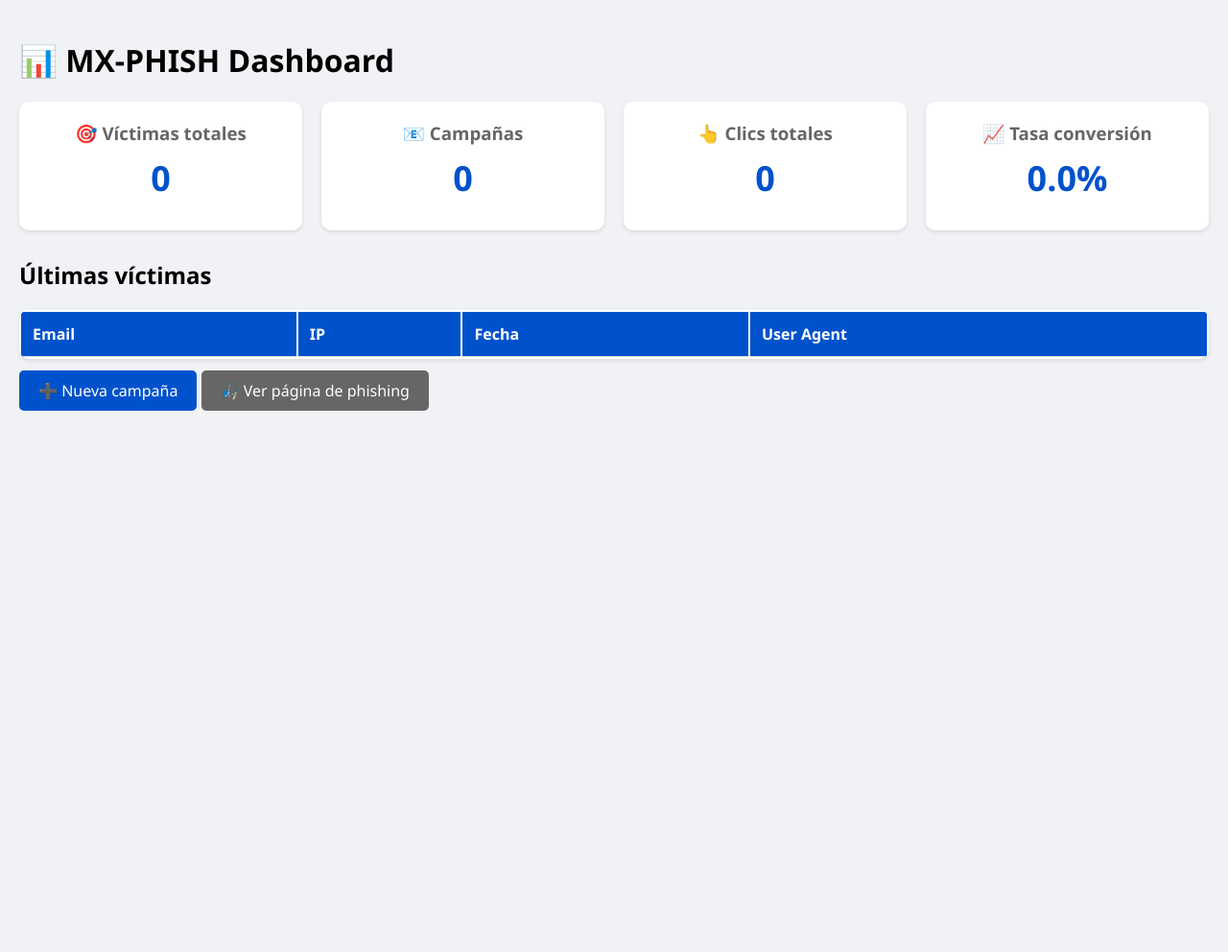
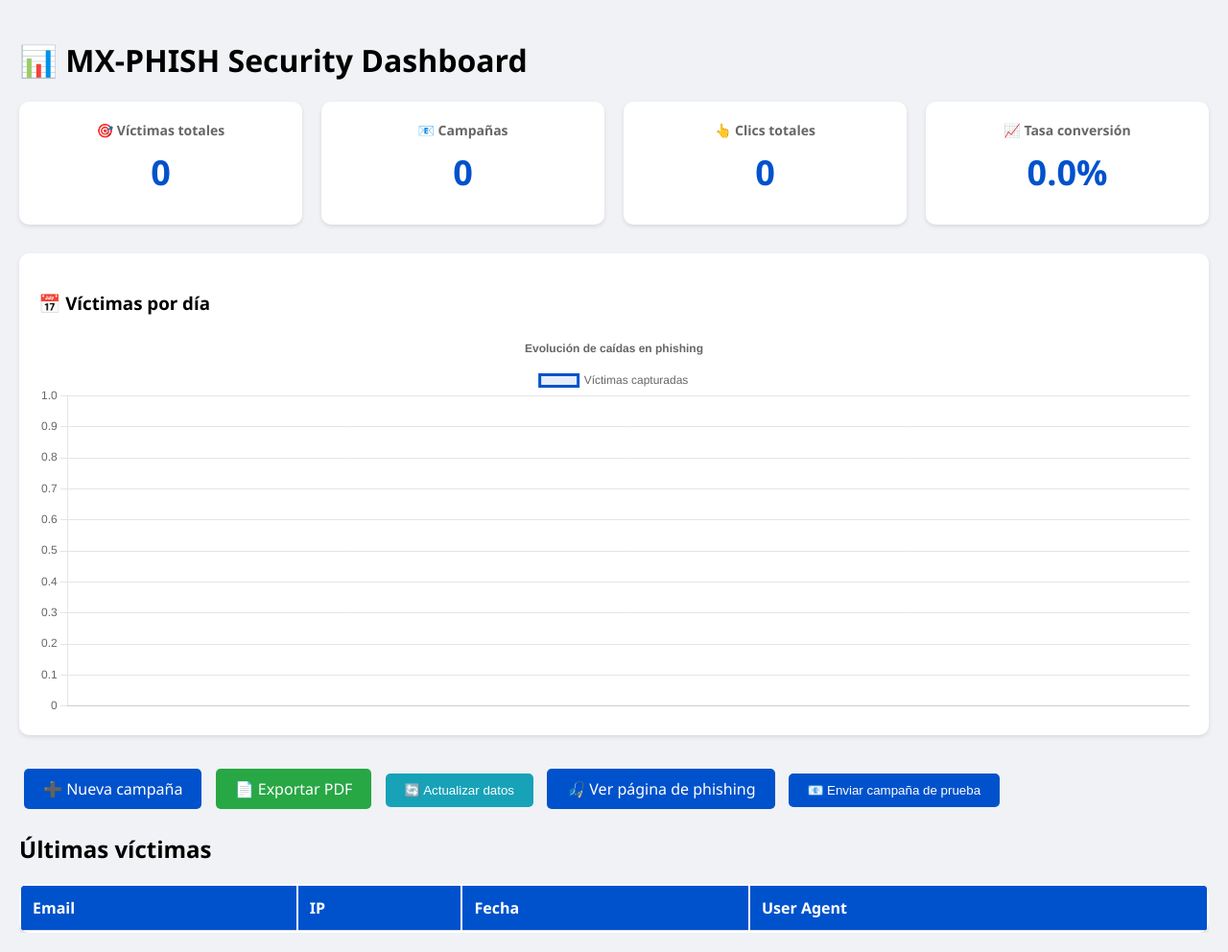
Before and after one commit to Falconmx1/MX-PHISH, a Flask app: page /dashboard in a window 1280 px wide. Shown: the whole page at 96% size. Before the commit the page ends 428 px from the top, so only its background shows below. Run offline with Flask 3, Linux system fonts and the light colour scheme; lists and menus that the app fills with data are empty.

Commit message:
Update dashboard.html

```diff
--- a/templates/dashboard.html
+++ b/templates/dashboard.html
@@ -2,24 +2,32 @@
 <html>
 <head>
     <title>Dashboard MX-PHISH</title>
+    <script src="https://cdn.jsdelivr.net/npm/chart.js"></script>
     <style>
         body { font-family: 'Segoe UI', Arial; margin: 0; padding: 20px; background: #f0f2f5; }
-        .stats-container { display: flex; gap: 20px; margin-bottom: 30px; }
-        .card { background: white; padding: 20px; border-radius: 10px; box-shadow: 0 2px 4px rgba(0,0,0,0.1); flex: 1; text-align: center; }
-        .card h3 { margin: 0; color: #666; }
+        .stats-container { display: flex; gap: 20px; margin-bottom: 30px; flex-wrap: wrap; }
+        .card { background: white; padding: 20px; border-radius: 10px; box-shadow: 0 2px 4px rgba(0,0,0,0.1); flex: 1; min-width: 150px; text-align: center; transition: transform 0.2s; }
+        .card:hover { transform: translateY(-5px); box-shadow: 0 4px 8px rgba(0,0,0,0.2); }
+        .card h3 { margin: 0; color: #666; font-size: 14px; }
         .card .number { font-size: 36px; font-weight: bold; margin: 10px 0; color: #0052cc; }
+        .chart-container { background: white; padding: 20px; border-radius: 10px; margin-bottom: 30px; box-shadow: 0 2px 4px rgba(0,0,0,0.1); }
+        canvas { max-height: 400px; }
         table { width: 100%; background: white; border-radius: 10px; overflow: hidden; box-shadow: 0 2px 4px rgba(0,0,0,0.1); }
         th, td { padding: 12px; text-align: left; border-bottom: 1px solid #ddd; }
         th { background: #0052cc; color: white; }
+        .btn { background: #0052cc; color: white; padding: 10px 20px; text-decoration: none; border-radius: 5px; display: inline-block; margin: 5px; border: none; cursor: pointer; }
+        .btn-danger { background: #dc3545; }
+        .btn-success { background: #28a745; }
+        .refresh-btn { background: #17a2b8; }
     </style>
 </head>
 <body>
-    <h1>📊 MX-PHISH Dashboard</h1>
+    <h1>📊 MX-PHISH Security Dashboard</h1>
 
     <div class="stats-container">
         <div class="card">
             <h3>🎯 Víctimas totales</h3>
-            <div class="number">{{ stats.total_victims }}</div>
+            <div class="number" id="totalVictims">{{ stats.total_victims }}</div>
         </div>
         <div class="card">
             <h3>📧 Campañas</h3>
@@ -35,7 +43,21 @@
         </div>
     </div>
 
+    <div class="chart-container">
+        <h3>📅 Víctimas por día</h3>
+        <canvas id="victimsChart"></canvas>
+    </div>
+
+    <div style="margin-bottom: 20px;">
+        <a href="/campaign/new" class="btn">➕ Nueva campaña</a>
+        <a href="/export/pdf" class="btn btn-success">📄 Exportar PDF</a>
+        <button onclick="refreshData()" class="btn refresh-btn">🔄 Actualizar datos</button>
+        <a href="/" class="btn">🎣 Ver página de phishing</a>
+        <button onclick="sendTestCampaign()" class="btn">📧 Enviar campaña de prueba</button>
+    </div>
+
     <h2>Últimas víctimas</h2>
+    <div style="overflow-x: auto;">
         <table>
             <thead>
                 <tr><th>Email</th><th>IP</th><th>Fecha</th><th>User Agent</th></tr>
@@ -46,14 +68,70 @@
                     <td>{{ v.email }}</td>
                     <td>{{ v.ip }}</td>
                     <td>{{ v.timestamp }}</td>
-                <td>{{ v.user_agent[:50] }}...</td>
+                    <td>{{ v.user_agent[:50] if v.user_agent else 'N/A' }}...</td>
                 </tr>
                 {% endfor %}
             </tbody>
         </table>
+    </div>
 
-    <br>
-    <a href="/campaign/new" style="background: #0052cc; color: white; padding: 10px 20px; text-decoration: none; border-radius: 5px;">➕ Nueva campaña</a>
-    <a href="/" style="background: #666; color: white; padding: 10px 20px; text-decoration: none; border-radius: 5px;">🎣 Ver página de phishing</a>
+    <script>
+        // Gráfica con Chart.js
+        const ctx = document.getElementById('victimsChart').getContext('2d');
+        const dailyData = {{ stats.daily_data | safe }};
+        const labels = Object.keys(dailyData);
+        const values = Object.values(dailyData);
+
+        new Chart(ctx, {
+            type: 'line',
+            data: {
+                labels: labels,
+                datasets: [{
+                    label: 'Víctimas capturadas',
+                    data: values,
+                    borderColor: '#0052cc',
+                    backgroundColor: 'rgba(0, 82, 204, 0.1)',
+                    tension: 0.1
+                }]
+            },
+            options: {
+                responsive: true,
+                plugins: {
+                    legend: { position: 'top' },
+                    title: { display: true, text: 'Evolución de caídas en phishing' }
+                }
+            }
+        });
+
+        // Actualizar datos en tiempo real
+        function refreshData() {
+            fetch('/api/stats')
+                .then(response => response.json())
+                .then(data => {
+                    document.getElementById('totalVictims').innerText = data.total_caidos;
+                    location.reload(); // Recargar para actualizar gráfica
+                });
+        }
+
+        // Enviar campaña de prueba
+        function sendTestCampaign() {
+            const targets = [
+                {email: "test@example.com", name: "Usuario Test"}
+            ];
+
+            fetch('/send_campaign', {
+                method: 'POST',
+                headers: {'Content-Type': 'application/json'},
+                body: JSON.stringify({targets: targets})
+            })
+            .then(response => response.json())
+            .then(data => {
+                alert(`Enviados: ${data.sent}, Fallidos: ${data.failed}`);
+            });
+        }
+
+        // Auto-refresh cada 30 segundos
+        setInterval(refreshData, 30000);
+    </script>
 </body>
 </html>
```
Lines whose indentation alone changed are shown as unchanged.
